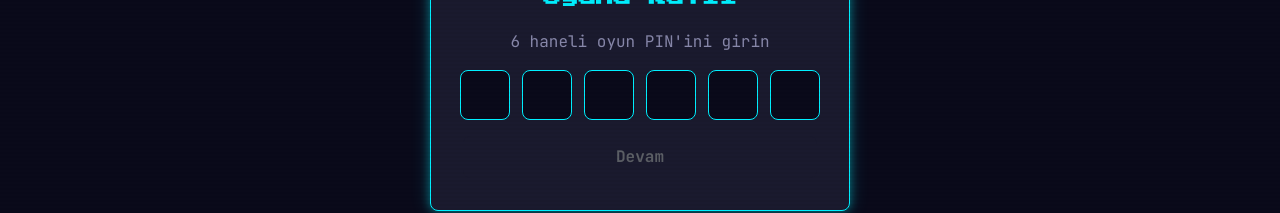
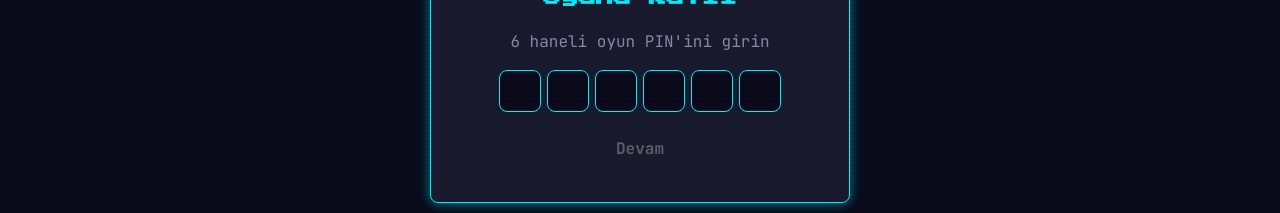
Before and after one commit to baltuntas3/bilenbilir, a React (Vite) app in the folder frontend/: page /join in a window 1280 px wide. Shown: the part 256-469 px from the top of the page. Built offline with nearby package versions, Linux system fonts and the light colour scheme; no server answers.

Commit message:
fix: Correct animation class name in ReactionOverlay and adjust PinInput size and styles in JoinGame for improved UI consistency

```diff
--- a/frontend/src/components/game/ReactionOverlay.jsx
+++ b/frontend/src/components/game/ReactionOverlay.jsx
@@ -29,7 +29,7 @@ export default function ReactionOverlay() {
               position: 'absolute',
               bottom: 0,
               left: `${left}%`,
-              animation: `reaction-float-cyber ${ANIMATION_DURATION}ms ease-out forwards`,
+              animation: `reaction-float ${ANIMATION_DURATION}ms ease-out forwards`,
               display: 'flex',
               flexDirection: 'column',
               alignItems: 'center',
--- a/frontend/src/pages/JoinGame.jsx
+++ b/frontend/src/pages/JoinGame.jsx
@@ -148,14 +148,19 @@ export default function JoinGame() {
                 </Text>
                 <PinInput
                   length={6}
-                  size="lg"
+                  size="md"
                   type="number"
                   value={pin}
                   onChange={setPin}
                   onComplete={handlePinSubmit}
                   placeholder=""
                   styles={{
+                    root: {
+                      gap: 6,
+                    },
                     input: {
+                      width: 42,
+                      minWidth: 0,
                       background: 'var(--theme-bg)',
                       border: '1px solid var(--theme-primary)',
                       color: 'var(--theme-primary)',
```
